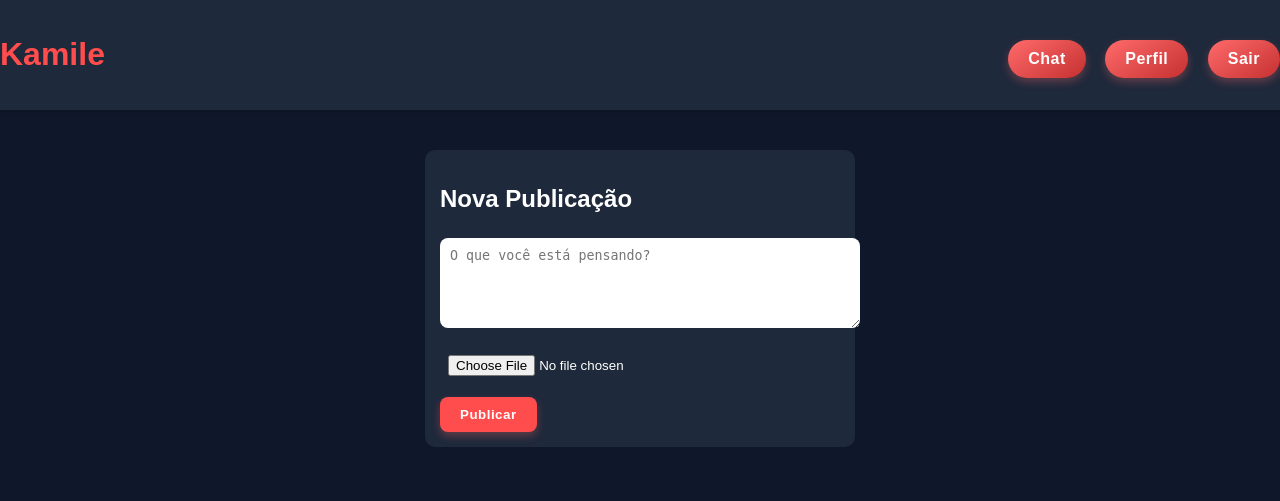
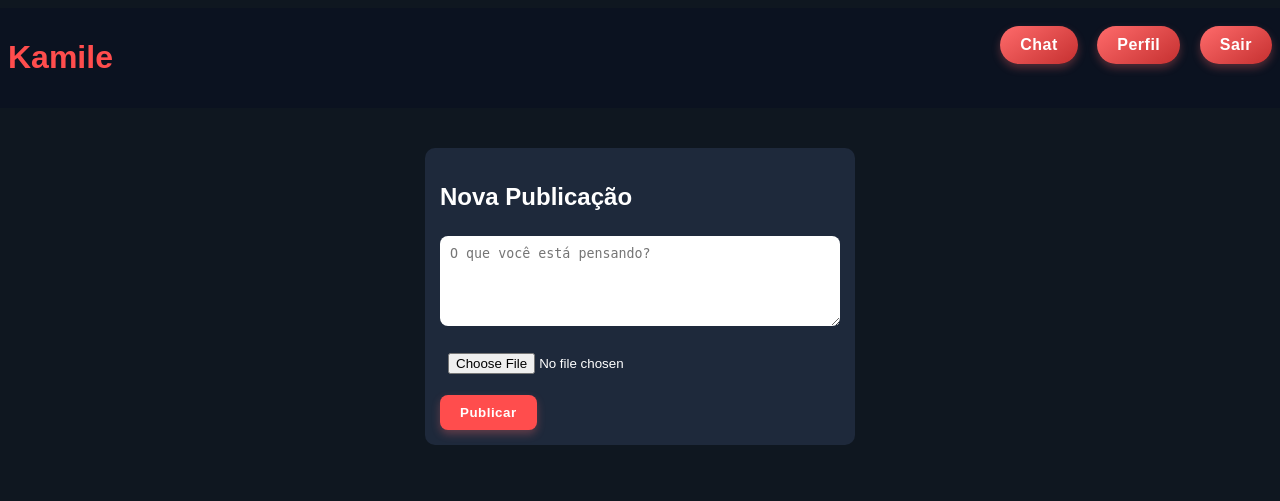
Before and after one commit to kaorishi11/Kamile, a PHP site: page /feed.php in a window 1280 px wide. Shown: the top 501 px of the page. Run offline with PHP 8.4, Linux system fonts and the light colour scheme; the visitor is signed in with stand-in values (Sample User, id 1); data that the repository does not hold is empty; some libraries are stand-ins or nearby versions.

Commit message:
caixa de texto e paleta de cores do feed

```diff
--- a/feed.php
+++ b/feed.php
@@ -42,21 +42,23 @@ $postagens = $conn->query("
     <script src="https://cdn.jsdelivr.net/npm/sweetalert2@11"></script>
     <style>
         body {
-            background: #0f172a;
-            color: white;
+            background-color: #0f1720;
+            color: #fff;
             font-family: Arial, sans-serif;
-            margin: 0;
-            padding: 0;
-        }
-        header {
-            background: #1e293b;
+            display: flex;
+            flex-direction: column;
+            align-items: center;
+            }
+            header {
+            width: 100%;
+            background: #0b1220;
+            color: #ff6b6b;
             display: flex;
             justify-content: space-between;
-            align-items: center;
-            padding: 15px 25px;
-            box-shadow: 0 0 10px rgba(0,0,0,0.3);
-        }
+            padding: 10px 30px;
+            }
         header h1 { color: #ff4d4d; }
+
         nav a {
             color: white;
             margin-left: 15px;
@@ -70,7 +72,7 @@ $postagens = $conn->query("
             margin-bottom: 25px;
         }
         .nova textarea {
-            width: 100%;
+            width: 95%;
             min-height: 70px;
             padding: 10px;
             border-radius: 8px;
```
